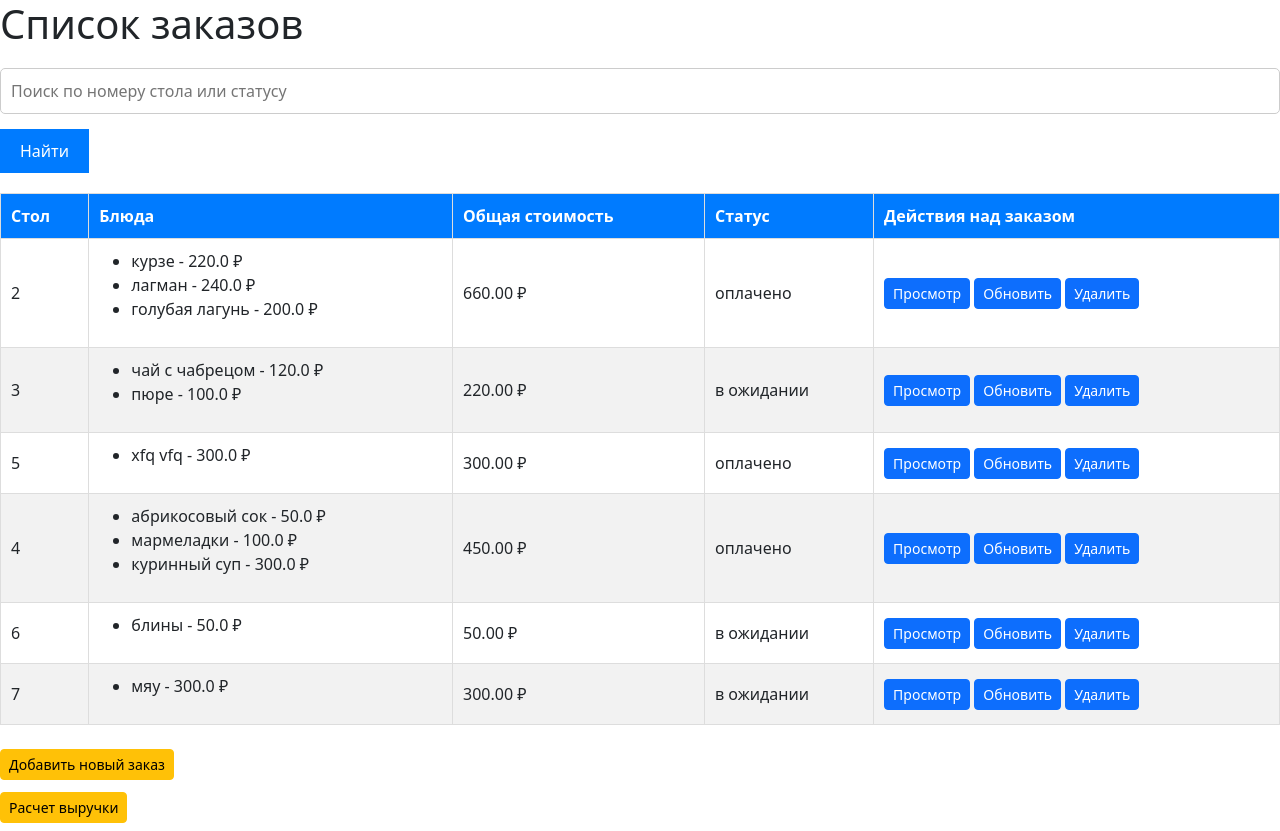
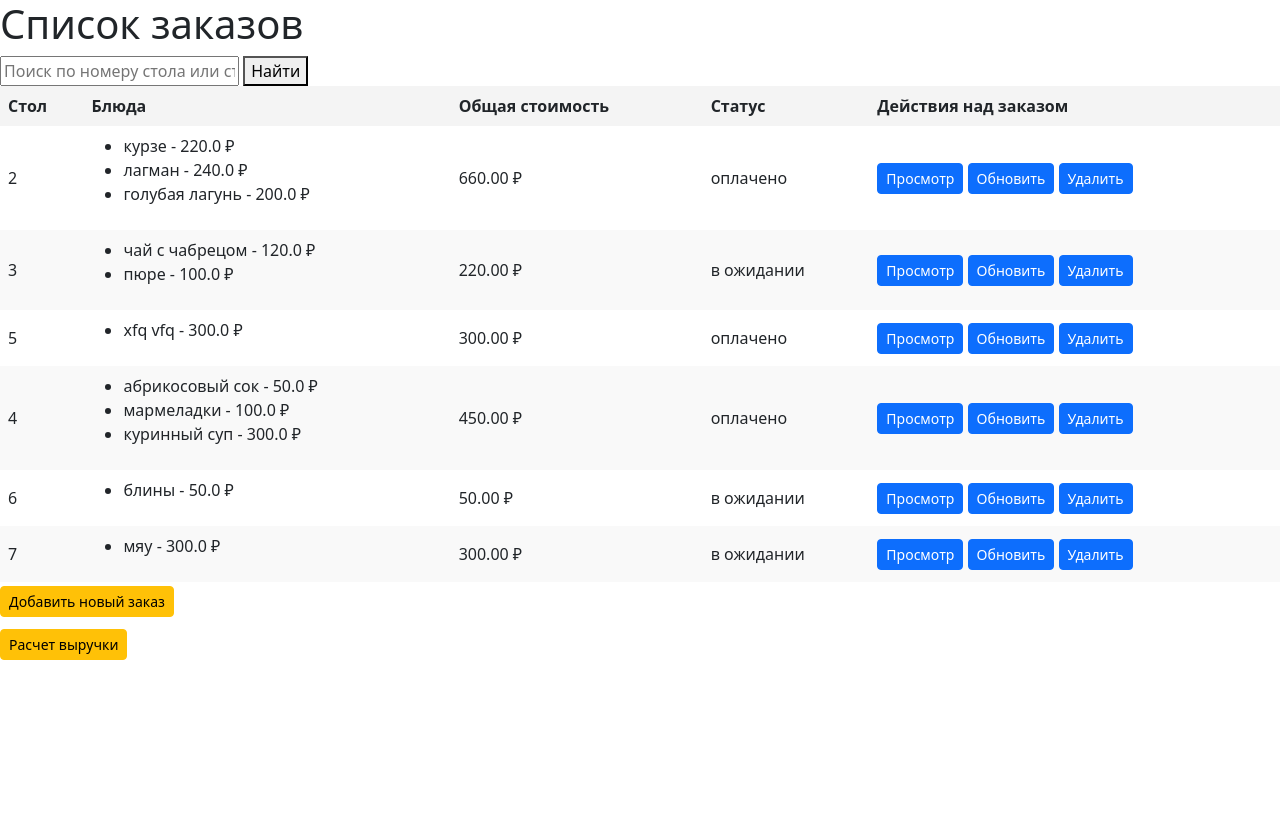
Before and after one commit to Maratik05/cafe_management, a Django app: template order/templates/order/list.html in a window 1280 px wide. After the commit the page ends 660 px from the top, so only its background shows below. Run offline with Django 5.2, Linux system fonts and the light colour scheme; the template is opened without the code that fills it: values that come from a table or form of the project are taken from there, others are empty; data comes from the database, SQL or seed files in the repository.

Commit message:
lst commit

```diff
--- a/order/static/css/style.css
+++ b/order/static/css/style.css
@@ -1,116 +1,34 @@
-/* Основные стили */
 body {
     font-family: Arial, sans-serif;
-    line-height: 1.6;
-    margin: 0;
-    padding: 0;
-    background-color: #f8f9fa; /* Светлый фон */
-    color: #333;
+    margin: 20px;
 }
-
-/* Заголовки */
-h1, h2, h3 {
-    margin: 20px 0;
-    color: #444;
-}
-
-/* Контейнер */
-.container {
-    max-width: 960px;
-    margin: 0 auto;
-    padding: 20px;
-}
-
-/* Таблицы */
 table {
     width: 100%;
     border-collapse: collapse;
-    margin: 20px 0;
 }
-
-table th, table td {
+th, td {
     border: 1px solid #ddd;
-    padding: 10px;
+    padding: 8px;
     text-align: left;
 }
-
-table th {
-    background-color: #007bff;
-    color: white;
+th {
+    background-color: #f4f4f4;
 }
-
-table tr:nth-child(even) {
-    background-color: #f2f2f2;
+tr:nth-child(even) {
+    background-color: #f9f9f9;
 }
-
-/* Кнопки */
-button {
-    display: inline-block;
-    padding: 10px 20px;
-    font-size: 16px;
-    color: #fff;
-    background-color: #007bff;
-    border: none;
-    border-radius: 5px;
-    cursor: pointer;
-    transition: background-color 0.3s ease;
+tr:hover {
+    background-color: #f1f1f1;
 }
-
-button:hover {
-    background-color: #0056b3;
-}
-
-/* Формы */
-form {
-    margin: 20px 0;
-}
-
-form label {
-    display: block;
-    margin-bottom: 5px;
+.status-pending {
+    color: orange;
     font-weight: bold;
 }
-
-form input, form select, form textarea {
-    width: 100%;
-    padding: 10px;
-    margin-bottom: 15px;
-    border: 1px solid #ccc;
-    border-radius: 5px;
-    font-size: 16px;
-}
-
-/* Ссылки */
-a {
-    color: #007bff;
-    text-decoration: none;
-}
-
-a:hover {
-    text-decoration: underline;
-}
-
-
-
-
-
-/* Панель навигации */
-.navbar {
-    background-color: #007bff;
-    padding: 10px 20px;
-    color: white;
-    display: flex;
-    justify-content: space-between;
-    align-items: center;
-}
-
-.navbar a {
-    color: white;
-    margin: 0 10px;
-    text-decoration: none;
+.status-completed {
+    color: green;
     font-weight: bold;
 }
-
-.navbar a:hover {
-    text-decoration: underline;
+.status-canceled {
+    color: red;
+    font-weight: bold;
 }
```
